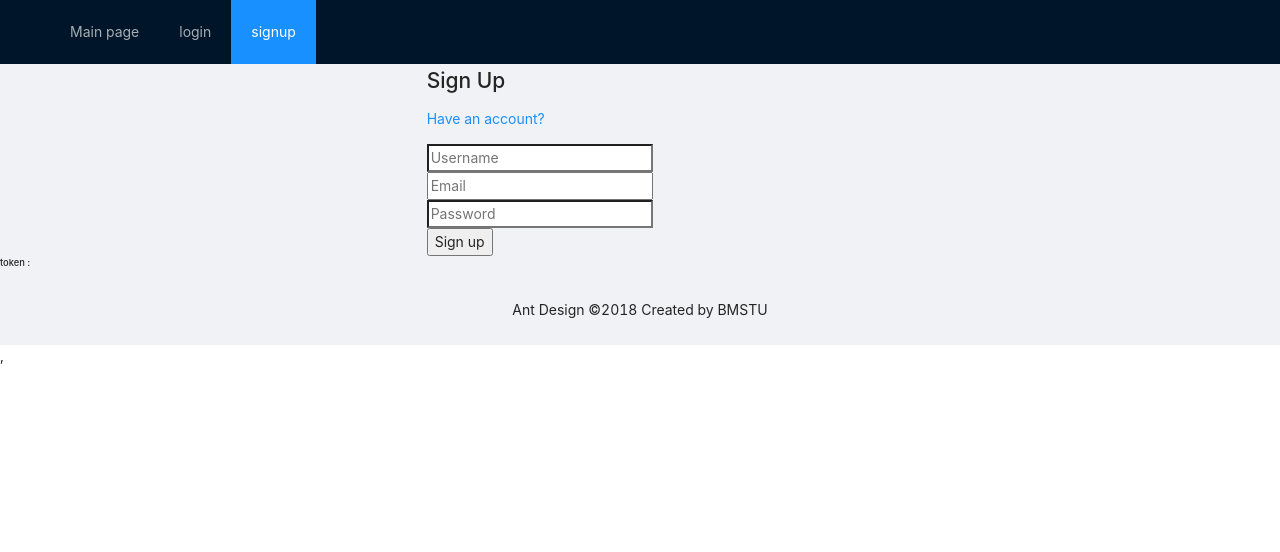
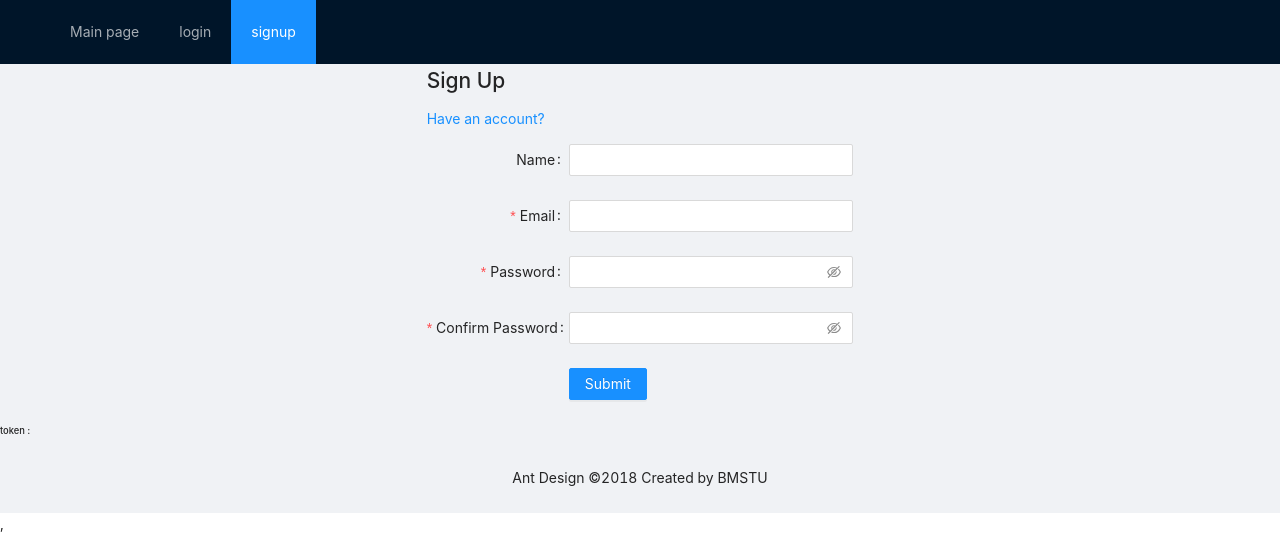
Before and after one commit to Deiklov/diplom_front, a React (Create React App) app: page /signup in a window 1280 px wide. Shown: the top 552 px of the page. Built offline with nearby package versions, Linux system fonts and the light colour scheme; what promise.prototype.finally, superagent-promise would draw is missing.

Commit message:
modify to ant

```diff
--- a/src/pages/loginPage.jsx
+++ b/src/pages/loginPage.jsx
@@ -6,6 +6,15 @@ import {inject, observer} from "mobx-react";
 import ListErrors from "../components/ListErrors";
 
 class LoginPage extends React.Component {
+    layout = {
+        labelCol: {span: 8},
+        wrapperCol: {span: 16},
+    };
+    tailLayout = {
+        wrapperCol: {offset: 8, span: 16},
+    };
+
+
     componentWillUnmount() {
         this.props.authStore.reset();
     }
@@ -18,11 +27,17 @@ class LoginPage extends React.Component {
         this.props.authStore.setPassword(e.target.value);
     };
 
-    handleSubmitForm = e => {
-        e.preventDefault();
+    handleSubmitForm = () => {
         console.log(this.props.authStore.values.email);
         console.log(this.props.authStore.values.password);
         this.props.authStore.login().then(() => this.props.history.replace("/"));
+    };
+    onFinish = (values) => {
+        this.handleSubmitForm()
+    };
+
+    onFinishFailed = (errorInfo) => {
+        console.log('Failed:', errorInfo);
     };
 
     render() {
@@ -35,42 +50,40 @@ class LoginPage extends React.Component {
                         <div className="col-md-6 offset-md-3 col-xs-12">
                             <h1 className="text-xs-center">Sign In</h1>
                             <p className="text-xs-center">
-                                <Link to="register">Need an account?</Link>
+                                <Link to="/signup">Need an account?</Link>
                             </p>
 
-                            <ListErrors errors={errors} />
+                            <ListErrors errors={errors}/>
+                            <Form
+                                {...this.layout}
+                                name="basic"
+                                initialValues={{remember: true}}
+                                onFinish={this.onFinish}
+                                onFinishFailed={this.onFinishFailed}
+                            >
+                                <Form.Item
+                                    label="Email"
+                                    name="email"
+                                    rules={[{required: true, message: 'Please input your email!'}]}
+                                >
+                                    <Input onChange={this.handleEmailChange}/>
+                                </Form.Item>
 
-                            <form onSubmit={this.handleSubmitForm}>
-                                <fieldset>
-                                    <fieldset className="form-group">
-                                        <input
-                                            className="form-control form-control-lg"
-                                            type="email"
-                                            placeholder="Email"
-                                            value={values.email}
-                                            onChange={this.handleEmailChange}
-                                        />
-                                    </fieldset>
+                                <Form.Item
+                                    label="Password"
+                                    name="password"
+                                    rules={[{required: true, message: 'Please input your password!'}]}
+                                >
+                                    <Input.Password onChange={this.handlePasswordChange}/>
+                                </Form.Item>
 
-                                    <fieldset className="form-group">
-                                        <input
-                                            className="form-control form-control-lg"
-                                            type="password"
-                                            placeholder="Password"
-                                            value={values.password}
-                                            onChange={this.handlePasswordChange}
-                                        />
-                                    </fieldset>
 
-                                    <button
-                                        className="btn btn-lg btn-primary pull-xs-right"
-                                        type="submit"
-                                        disabled={inProgress}
-                                    >
-                                        Sign in
-                                    </button>
-                                </fieldset>
-                            </form>
+                                <Form.Item {...this.tailLayout}>
+                                    <Button type="primary" htmlType="submit">
+                                        Submit
+                                    </Button>
+                                </Form.Item>
+                            </Form>
                         </div>
                     </div>
                 </div>
--- a/src/pages/signupPage.jsx
+++ b/src/pages/signupPage.jsx
@@ -3,22 +3,43 @@ import {withRouter} from "react-router";
 import {inject, observer} from "mobx-react";
 import {Link} from "react-router-dom";
 import ListErrors from "../components/ListErrors";
+import {Form, Input, InputNumber, Button} from 'antd';
+
+const layout = {
+    labelCol: {
+        span: 8,
+    },
+    wrapperCol: {
+        span: 16,
+    },
+};
+const validateMessages = {
+    required: '${label} is required!',
+    types: {
+        email: '${label} is not a valid email!',
+    },
+
+};
 
 class SignUpContainer extends React.Component {
     componentWillUnmount() {
         this.props.authStore.reset();
     }
 
+    onFinish = (values) => {
+        console.log(values);
+        this.handleSubmitForm()
+    };
+
     handleUsernameChange = e => this.props.authStore.setUsername(e.target.value);
     handleEmailChange = e => this.props.authStore.setEmail(e.target.value);
     handlePasswordChange = e => this.props.authStore.setPassword(e.target.value);
-    handleSubmitForm = e => {
-        e.preventDefault();
+    handleSubmitForm = () => {
         this.props.authStore.register().then(() => this.props.history.replace("/"));
     };
 
     render() {
-        const { values, errors } = this.props.authStore;
+        const {values, errors} = this.props.authStore;
 
         return (
             <div className="auth-page">
@@ -31,47 +52,75 @@ class SignUpContainer extends React.Component {
                             </p>
 
 
-                            <ListErrors errors={errors} />
-                            <form onSubmit={this.handleSubmitForm}>
-                                <fieldset>
-                                    <fieldset className="form-group">
-                                        <input
-                                            className="form-control form-control-lg"
-                                            type="text"
-                                            placeholder="Username"
-                                            value={values.name}
-                                            onChange={this.handleUsernameChange}
-                                        />
-                                    </fieldset>
+                            <ListErrors errors={errors}/>
+                            <Form {...layout} name="nest-messages" onFinish={this.onFinish}
+                                  validateMessages={validateMessages}>
+                                <Form.Item
+                                    name={['user', 'name']}
+                                    label="Name"
+                                    rules={[
+                                        {
+                                            required: false,
+                                        },
+                                    ]}
+                                >
+                                    <Input onChange={this.handleUsernameChange}/>
+                                </Form.Item>
+                                <Form.Item
+                                    name={['user', 'email']}
+                                    label="Email"
+                                    rules={[
+                                        {
+                                            type: 'email',
+                                            required: true,
+                                        },
+                                    ]}
+                                >
+                                    <Input onChange={this.handleEmailChange}/>
+                                </Form.Item>
 
-                                    <fieldset className="form-group">
-                                        <input
-                                            className="form-control form-control-lg"
-                                            type="email"
-                                            placeholder="Email"
-                                            value={values.email}
-                                            onChange={this.handleEmailChange}
-                                        />
-                                    </fieldset>
+                                <Form.Item
+                                    name="password"
+                                    label="Password"
+                                    rules={[
+                                        {
+                                            required: true,
+                                            message: 'Please input your password!',
+                                        },
+                                    ]}
+                                    hasFeedback
+                                >
+                                    <Input.Password onChange={this.handlePasswordChange}/>
+                                </Form.Item>
+                                <Form.Item
+                                    name="confirm"
+                                    label="Confirm Password"
+                                    dependencies={['password']}
+                                    hasFeedback
+                                    rules={[
+                                        {
+                                            required: true,
+                                            message: 'Please confirm your password!',
+                                        },
+                                        ({ getFieldValue }) => ({
+                                            validator(_, value) {
+                                                if (!value || getFieldValue('password') === value) {
+                                                    return Promise.resolve();
+                                                }
 
-                                    <fieldset className="form-group">
-                                        <input
-                                            className="form-control form-control-lg"
-                                            type="password"
-                                            placeholder="Password"
-                                            value={values.password}
-                                            onChange={this.handlePasswordChange}
-                                        />
-                                    </fieldset>
-
-                                    <button
-                                        className="btn btn-lg btn-primary pull-xs-right"
-                                        type="submit"
-                                    >
-                                        Sign up
-                    </button>
-                                </fieldset>
-                            </form>
+                                                return Promise.reject(new Error('The two passwords that you entered do not match!'));
+                                            },
+                                        }),
+                                    ]}
+                                >
+                                    <Input.Password />
+                                </Form.Item>
+                                <Form.Item wrapperCol={{...layout.wrapperCol, offset: 8}}>
+                                    <Button type="primary" htmlType="submit">
+                                        Submit
+                                    </Button>
+                                </Form.Item>
+                            </Form>
                         </div>
                     </div>
                 </div>
@@ -79,4 +128,5 @@ class SignUpContainer extends React.Component {
         );
     }
 }
+
 export default inject('authStore')(withRouter(observer(SignUpContainer)));
```
Also changed, not shown: 1 other file (tests, documents, lock files or other folders).
